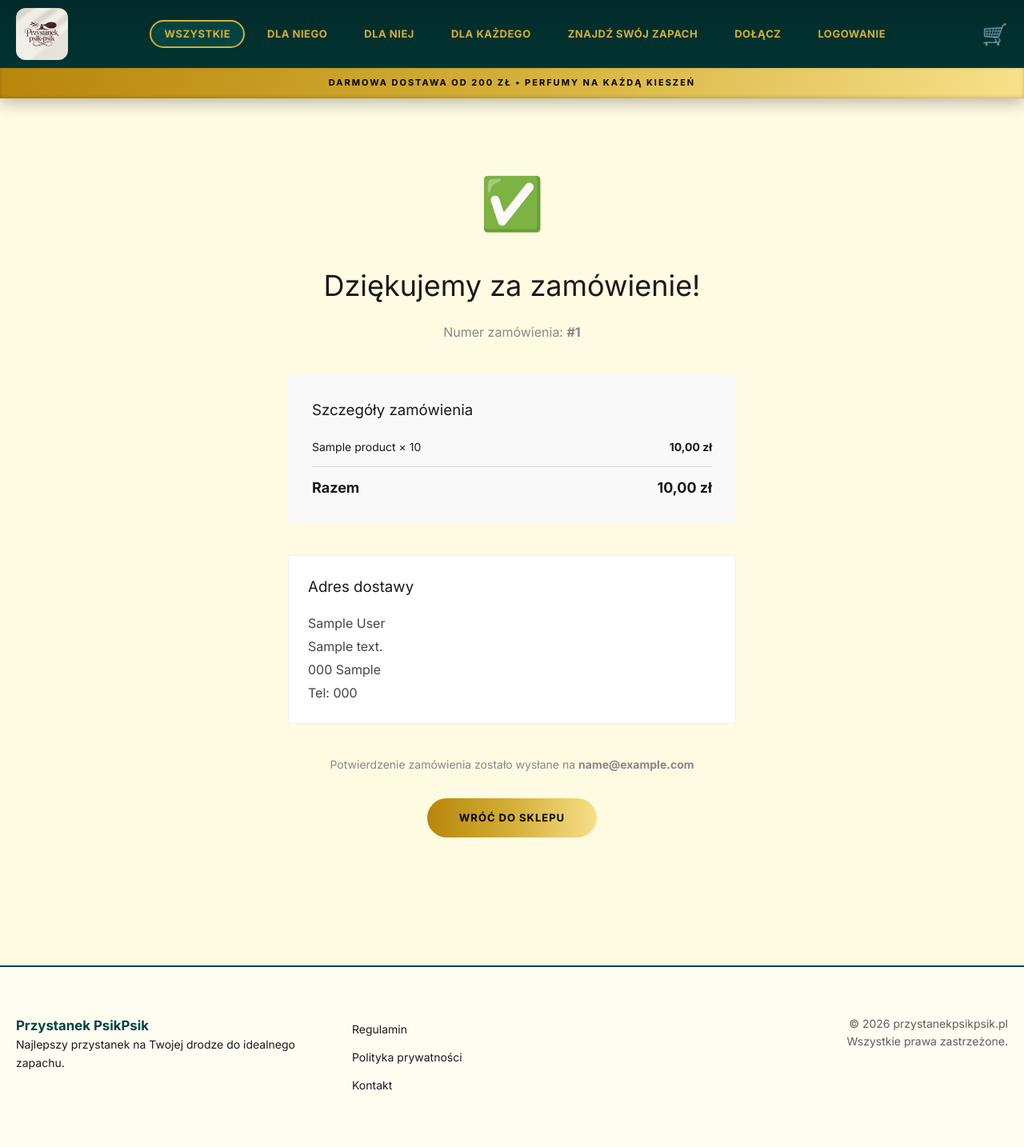
After one commit to Camilleus/perfumy-mlm, a Django app: page /confirmation/1/ in a window 1280 px wide. The commit adds this page. Shown: the whole page at 80% size. Run offline with Django 5.2, Linux system fonts and the light colour scheme; tables that the repository leaves empty hold one stand-in row (values such as "Sample post").

Commit message:
created basics of checkout

```diff
--- a/orders/cart.py
+++ b/orders/cart.py
@@ -15,7 +15,7 @@ class Cart:
                 'brand': product.brand,
                 'price': str(product.price),
                 'quantity': 0,
-                'image': product.image.url if product.image else None,
+                'image': str(product.image) if product.image else None,
             }
         self.cart[pid]['quantity'] += quantity
         self.save()
@@ -37,3 +37,7 @@ class Cart:
 
     def count(self):
         return sum(item['quantity'] for item in self.cart.values())
+
+    def clear(self):
+        del self.session['cart']
+        self.save()
--- a/orders/models.py
+++ b/orders/models.py
@@ -1,6 +1,53 @@
 from django.db import models
 from products.models import Product
 from sellers.models import Seller
+
+
+class Order(models.Model):
+    STATUS_CHOICES = [
+        ('new', 'Nowe'),
+        ('confirmed', 'Potwierdzone'),
+        ('shipped', 'Wysłane'),
+        ('delivered', 'Dostarczone'),
+        ('cancelled', 'Anulowane'),
+    ]
+
+    first_name = models.CharField(max_length=100, verbose_name='Imię')
+    last_name = models.CharField(max_length=100, verbose_name='Nazwisko')
+    email = models.EmailField(verbose_name='Email')
+    phone = models.CharField(max_length=20, verbose_name='Telefon')
+    address = models.CharField(max_length=200, verbose_name='Ulica i numer')
+    city = models.CharField(max_length=100, verbose_name='Miasto')
+    postal_code = models.CharField(max_length=10, verbose_name='Kod pocztowy')
+    status = models.CharField(max_length=20, choices=STATUS_CHOICES, default='new', verbose_name='Status')
+    total_amount = models.DecimalField(max_digits=10, decimal_places=2, verbose_name='Łączna kwota')
+    note = models.TextField(blank=True, verbose_name='Uwagi do zamówienia')
+    created_at = models.DateTimeField(auto_now_add=True, verbose_name='Data zamówienia')
+
+    def __str__(self):
+        return f"Zamówienie #{self.pk} – {self.first_name} {self.last_name}"
+
+    class Meta:
+        verbose_name = 'Zamówienie'
+        verbose_name_plural = 'Zamówienia'
+        ordering = ['-created_at']
+
+
+class OrderItem(models.Model):
+    order = models.ForeignKey(Order, on_delete=models.CASCADE, related_name='items')
+    product = models.ForeignKey(Product, on_delete=models.PROTECT)
+    quantity = models.IntegerField(default=1)
+    price = models.DecimalField(max_digits=10, decimal_places=2)
+
+    def get_total(self):
+        return self.price * self.quantity
+
+    def __str__(self):
+        return f"{self.product.name} x{self.quantity}"
+
+    class Meta:
+        verbose_name = 'Pozycja zamówienia'
+        verbose_name_plural = 'Pozycje zamówienia'
 
 class Sale(models.Model):
     seller = models.ForeignKey(Seller, on_delete=models.PROTECT, related_name='sales')
--- a/orders/urls.py
+++ b/orders/urls.py
@@ -2,7 +2,9 @@ from django.urls import path
 from . import views
 
 urlpatterns = [
-    path('koszyk/', views.cart_detail, name='cart_detail'),
-    path('koszyk/dodaj/<int:pk>/', views.cart_add, name='cart_add'),
-    path('koszyk/usun/<int:pk>/', views.cart_remove, name='cart_remove'),
+    path('cart/', views.cart_detail, name='cart_detail'),
+    path('cart/add/<int:pk>/', views.cart_add, name='cart_add'),
+    path('cart/remove/<int:pk>/', views.cart_remove, name='cart_remove'),
+    path('checkout/', views.checkout, name='checkout'),
+    path('confirmation/<int:pk>/', views.order_confirmation, name='order_confirmation'),
 ]
--- a/orders/views.py
+++ b/orders/views.py
@@ -1,7 +1,11 @@
-from django.shortcuts import redirect
 from django.http import JsonResponse
+from django.shortcuts import render, redirect
+from django.core.mail import send_mail
+from django.conf import settings
 from products.models import Product
 from .cart import Cart
+from .models import Order, OrderItem
+
 
 def cart_add(request, pk):
     cart = Cart(request)
@@ -9,12 +13,96 @@ def cart_add(request, pk):
     cart.add(product)
     return redirect(request.META.get('HTTP_REFERER', '/'))
 
+
 def cart_remove(request, pk):
     cart = Cart(request)
     cart.remove(pk)
     return redirect('cart_detail')
 
+
 def cart_detail(request):
-    from django.shortcuts import render
     cart = Cart(request)
     return render(request, 'orders/cart.html', {'cart': cart})
+
+
+def checkout(request):
+    cart = Cart(request)
+
+    if cart.count() == 0:
+        return redirect('cart_detail')
+
+    if request.method == 'POST':
+        # Pobierz dane z formularza
+        first_name = request.POST.get('first_name')
+        last_name = request.POST.get('last_name')
+        email = request.POST.get('email')
+        phone = request.POST.get('phone')
+        address = request.POST.get('address')
+        city = request.POST.get('city')
+        postal_code = request.POST.get('postal_code')
+        note = request.POST.get('note', '')
+
+        # Utwórz zamówienie
+        order = Order.objects.create(
+            first_name=first_name,
+            last_name=last_name,
+            email=email,
+            phone=phone,
+            address=address,
+            city=city,
+            postal_code=postal_code,
+            note=note,
+            total_amount=cart.get_total(),
+        )
+
+        # Dodaj pozycje zamówienia
+        for item in cart.get_items():
+            product = Product.objects.get(pk=item['pk'])
+            OrderItem.objects.create(
+                order=order,
+                product=product,
+                quantity=item['quantity'],
+                price=item['price'],
+            )
+
+        # Wyślij email potwierdzający
+        try:
+            send_mail(
+                subject=f'Potwierdzenie zamówienia #{order.pk} – Twoja Perfumka',
+                message=f'''Cześć {first_name}!
+
+Dziękujemy za zamówienie w Twoja Perfumka.
+
+Numer zamówienia: #{order.pk}
+Łączna kwota: {order.total_amount} zł
+Płatność: za pobraniem
+
+Adres dostawy:
+{first_name} {last_name}
+{address}
+{postal_code} {city}
+Tel: {phone}
+
+Skontaktujemy się z Tobą wkrótce.
+
+Pozdrawiamy,
+Twoja Perfumka
+''',
+                from_email=settings.DEFAULT_FROM_EMAIL,
+                recipient_list=[email],
+                fail_silently=True,
+            )
+        except Exception:
+            pass
+
+        # Wyczyść koszyk
+        cart.clear()
+
+        return redirect('order_confirmation', pk=order.pk)
+
+    return render(request, 'orders/checkout.html', {'cart': cart})
+
+
+def order_confirmation(request, pk):
+    order = Order.objects.get(pk=pk)
+    return render(request, 'orders/confirmation.html', {'order': order})
--- a/templates/base.html
+++ b/templates/base.html
@@ -168,7 +168,28 @@
             .nav-links { gap: 5px; }
             .nav-links a { padding: 6px 10px; font-size: 11px; }
         }
-    </style>
+            /* PRZYCISKI */
+        .btn {
+            display: inline-block;
+            background: var(--gold-gradient);
+            color: #000;
+            font-size: 13px;
+            font-weight: 700;
+            text-transform: uppercase;
+            letter-spacing: 1px;
+            padding: 10px 24px;
+            border-radius: 25px;
+            border: none;
+            cursor: pointer;
+            transition: all 0.3s ease;
+            text-decoration: none;
+        }
+        .btn:hover {
+            box-shadow: 0 4px 15px rgba(212,175,55,0.4);
+            transform: translateY(-1px);
+            opacity: 0.92;
+        }
+</style>
 </head>
 <body>
 
--- a/templates/orders/cart.html
+++ b/templates/orders/cart.html
@@ -25,7 +25,7 @@
                         {% if item.image %}
                         <img src="{{ item.image }}" style="width: 60px; height: 60px; object-fit: cover;">
                         {% else %}
-                        <div style="width: 60px; height: 60px; background: #f0f0f0; display: flex; align-items: center; justify-content: center;">🧴</div>
+                        <div style="width: 60px; height: 60px; background: #f0f0f0; display: flex; align-items: center; justify-content: center; font-size: 24px;">🧴</div>
                         {% endif %}
                         <div>
                             <div style="font-weight: 600;">{{ item.name }}</div>
@@ -48,7 +48,7 @@
             <div style="font-size: 24px; font-weight: 600; margin-bottom: 20px;">
                 Razem: {{ cart.get_total }} zł
             </div>
-            <button class="btn" style="padding: 15px 40px; font-size: 16px;">Zamów</button>
+            <a href="{% url 'checkout' %}" class="btn" style="padding: 15px 40px; font-size: 16px;">Przejdź do zamówienia →</a>
         </div>
 
         {% endif %}
--- /dev/null
+++ b/templates/orders/confirmation.html
@@ -0,0 +1,48 @@
+{% extends "base.html" %}
+
+{% block content %}
+<section style="padding: 80px 0;">
+    <div class="container" style="max-width: 600px; text-align: center;">
+
+        <div style="font-size: 64px; margin-bottom: 24px;">✅</div>
+
+        <h1 style="font-size: 36px; font-weight: 300; margin-bottom: 16px;">Dziękujemy za zamówienie!</h1>
+        <p style="color: #888; font-size: 16px; margin-bottom: 40px;">
+            Numer zamówienia: <strong>#{{ order.pk }}</strong>
+        </p>
+
+        <div style="background: #f9f9f9; padding: 30px; text-align: left; margin-bottom: 40px;">
+            <h3 style="font-weight: 400; margin-bottom: 20px;">Szczegóły zamówienia</h3>
+
+            {% for item in order.items.all %}
+            <div style="display: flex; justify-content: space-between; margin-bottom: 10px; font-size: 14px;">
+                <span>{{ item.product.name }} × {{ item.quantity }}</span>
+                <span style="font-weight: 600;">{{ item.price }} zł</span>
+            </div>
+            {% endfor %}
+
+            <div style="border-top: 1px solid #ddd; padding-top: 12px; margin-top: 12px; display: flex; justify-content: space-between; font-size: 18px; font-weight: 600;">
+                <span>Razem</span>
+                <span style="color: var(--accent);">{{ order.total_amount }} zł</span>
+            </div>
+        </div>
+
+        <div style="background: white; border: 1px solid #eee; padding: 24px; text-align: left; margin-bottom: 40px;">
+            <h3 style="font-weight: 400; margin-bottom: 16px;">Adres dostawy</h3>
+            <p style="margin: 0; line-height: 1.8; color: #444;">
+                {{ order.first_name }} {{ order.last_name }}<br>
+                {{ order.address }}<br>
+                {{ order.postal_code }} {{ order.city }}<br>
+                Tel: {{ order.phone }}
+            </p>
+        </div>
+
+        <p style="color: #888; font-size: 14px; margin-bottom: 30px;">
+            Potwierdzenie zamówienia zostało wysłane na <strong>{{ order.email }}</strong>
+        </p>
+
+        <a href="/" class="btn" style="padding: 14px 40px;">Wróć do sklepu</a>
+
+    </div>
+</section>
+{% endblock %}
--- a/templates/products/detail.html
+++ b/templates/products/detail.html
@@ -35,6 +35,8 @@
                 {% if product.stock_quantity > 0 %}
                 <p style="color: green; font-size: 13px; margin-bottom: 20px;">✓ Dostępny ({{ product.stock_quantity }} szt.)</p>
                 <a href="{% url 'cart_add' product.pk %}" class="btn" style="width: 100%; padding: 15px; font-size: 16px; text-align: center; display: block;">Dodaj do koszyka</a>
+                <a href="{% url 'cart_detail' %}" class="btn" style="width: 100%; padding: 15px; font-size: 16px; text-align: center; display: block;">Przejdź do koszyka</a>
+
                 {% else %}
                 <p style="color: var(--terracotta); font-size: 13px;">✗ Brak w magazynie</p>
                 {% endif %}
```
Also changed, not shown: orders/admin.py (+16 -9 lines), templates/orders/checkout.html (added, +93 -0 lines), orders/migrations/0002_order_orderitem.py (added).
